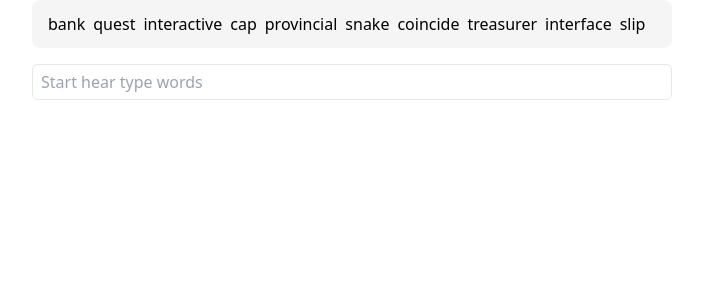
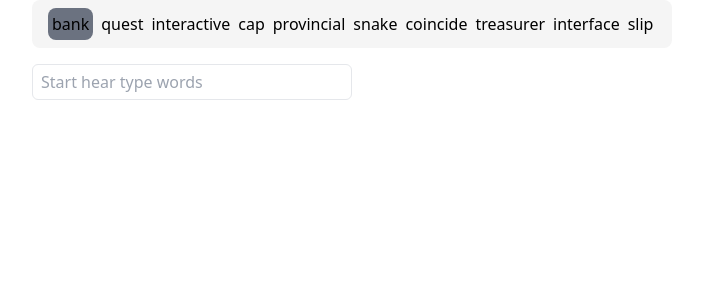
Before and after one commit to iamir4g/words-game, a React (Create React App) app: page / in a window 1280 px wide. Shown: the top 300 px of the page, without its empty margins (288-991 px from the left). Built offline with nearby package versions, Linux system fonts and the light colour scheme.

Commit message:
feat: :zap: check Truthy of wrods

```diff
--- a/src/App.tsx
+++ b/src/App.tsx
@@ -2,41 +2,72 @@ import React, { useState, useEffect } from "react";
 
 import "./index.css";
 
-const words = [
-  "bank",
-  "quest",
-  "interactive",
-  "cap",
-  "provincial",
-  "snake",
-  "coincide",
-  "treasurer",
-  "interface",
-  "slip",
-];
+type Truthy = "True" | "False" | "Not Check";
+interface word {
+  title: string;
+  check: Truthy;
+}
+
 function App() {
   const [textInput, setTextInput] = useState<string>("");
-
-  const [answers, setAnswers] = useState<string[]>([]);
+  const [words, setWords] = useState<word[]>([
+    { title: "bank", check: "Not Check" },
+    { title: "quest", check: "Not Check" },
+    { title: "interactive", check: "Not Check" },
+    { title: "cap", check: "Not Check" },
+    { title: "provincial", check: "Not Check" },
+    { title: "snake", check: "Not Check" },
+    { title: "coincide", check: "Not Check" },
+    { title: "treasurer", check: "Not Check" },
+    { title: "interface", check: "Not Check" },
+    { title: "slip", check: "Not Check" },
+  ]);
+  const [answers, setAnswers] = useState<word[]>([]);
 
   const check = (value: string) => {
     setTextInput(value);
     if (value.includes(" ")) {
-      // console.log("first",value.substring(0, value.length - 1));
-      setAnswers([...answers, value.substring(0, value.length - 1)]);
+      let valueWithoutSpace = value.substring(0, value.length - 1);
+      const checkWordIsOk = words[answers.length].title === valueWithoutSpace;
+
+      setAnswers([
+        ...answers,
+        { title: valueWithoutSpace, check: checkWordIsOk ? "True" : "False" },
+      ]);
+
       setTextInput("");
     }
   };
   useEffect(() => {}, [answers]);
 
+  const checkWord = (index: number) => {
+    if (answers[index]) {
+      switch (answers[index].check) {
+        case "False":
+          return "text-red-500";
+        case "True":
+          return "text-green-500";
+        case "Not Check":
+          return "";
+
+        default:
+          return "";
+      }
+    }
+  };
   return (
     <div className="w-full flex flex-col justify-center items-center">
       <div className="w-1/2 flex flex-col">
         <div className="rounded-lg bg-neutral-100 w-full h-12 items-center flex flex-row overflow-hidden gap-2 px-4">
           {words.map((item, index) => {
             return (
-              <p key={index} className="">
-                {item}
+              <p
+                key={index}
+                className={`${
+                  answers.length === index ? "bg-gray-500 rounded-lg p-1" : ""
+                } ${answers.length > 0 && checkWord(index)}`}
+              >
+                {item.title}
               </p>
             );
           })}
@@ -44,18 +75,20 @@ function App() {
 
         <input
           type="text"
-          className="border rounded-md mt-4 h-9 px-2"
+          className="border rounded-md mt-4 h-9 px-2 w-1/2"
           placeholder="Start hear type words"
           onChange={(e) => check(e.target.value)}
           value={textInput}
         />
       </div>
 
-      <div className="">
+      {/* <div className="flex flex-row gap-3">
         {answers.map((item, index) => (
-          <p key={index}>{item}</p>
+          <p key={index}>
+            {item.title} - {item.check}
+          </p>
         ))}
-      </div>
+      </div> */}
     </div>
   );
 }
```
